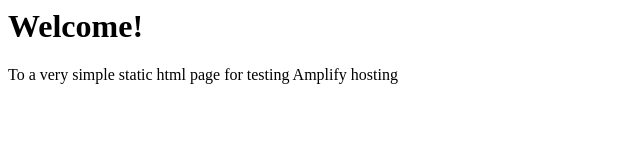
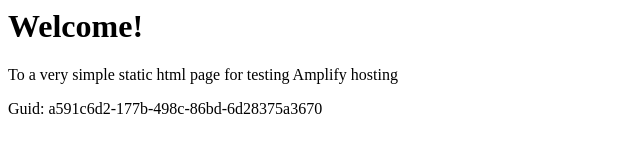
Before and after one commit to aws-aemilia-pdx/Github-PR-Commit-Integration-Test-DoNotTouch-GitHubAutoBuildCanaryTest-v1-gamma-us-west-2, a website: page src/index.html in a window 1280 px wide. Shown: the whole page, without its empty margins (0-640 px from the left). Drawn offline with Linux system fonts and the light colour scheme.

Commit message:
commit from integ tests

```diff
--- a/src/index.html
+++ b/src/index.html
@@ -1,3 +1,5 @@
+
+
 <html lang="en">
 
 <head>
@@ -10,6 +12,6 @@
 <body>
     <h1>Welcome!</h1>
     <p>To a very simple static html page for testing Amplify hosting</p>
-</body>
+    <p>Guid: a591c6d2-177b-498c-86bd-6d28375a3670</p></body>
 
 </html>
```
